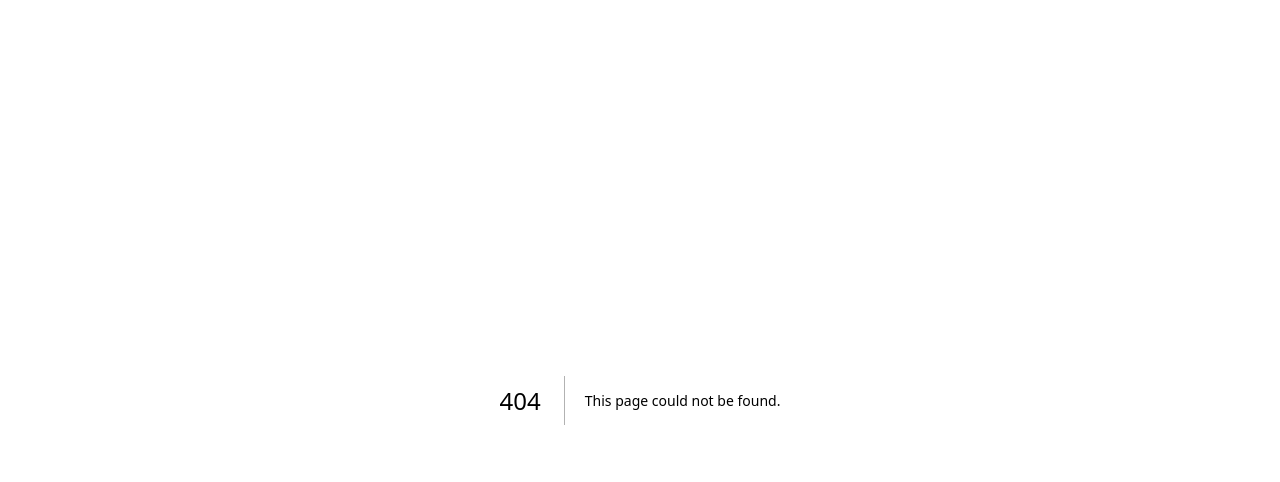
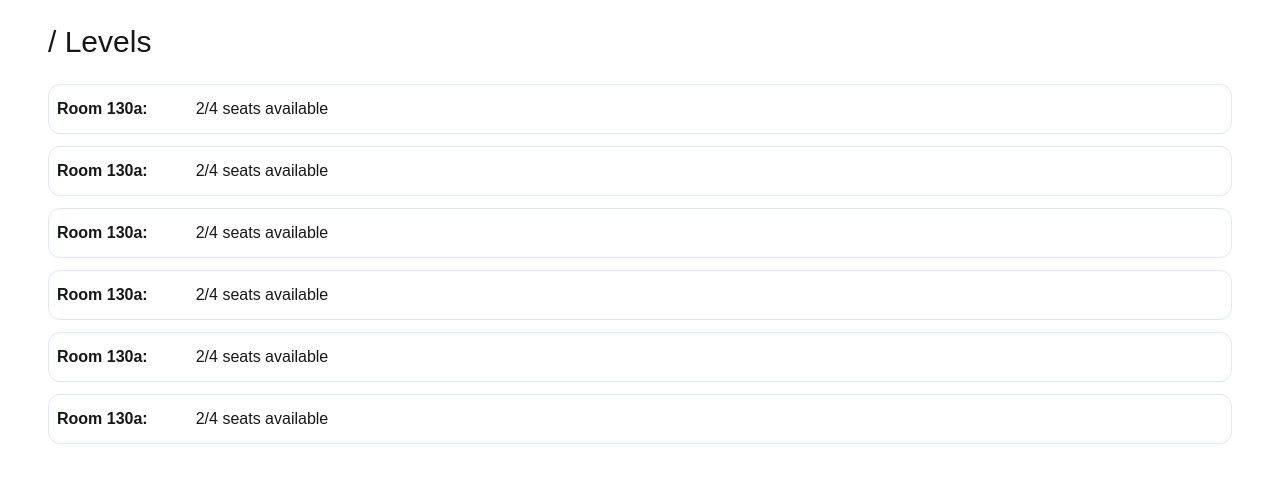
Before and after one commit to ethan-id/babyvidia-frontend, a Next.js app: page /levels in a window 1280 px wide. Before the commit this address had no page. Shown: the top 482 px of the page. Built offline with nearby package versions, Linux system fonts and the light colour scheme.

Commit message:
Add example route

```diff
--- /dev/null
+++ b/src/app/levels/page.tsx
@@ -0,0 +1,22 @@
+const ExampleRow = () => (
+    <div className='flex border p-2 gap-12 items-center border-slate-200 min-h-[50px] rounded-xl'>
+        <p className='font-bold'>Room 130a:</p>
+        <p>2/4 seats available</p>
+    </div>
+);
+
+export default async function LevelsPage() {
+    return (
+        <div className='flex flex-col gap-6 min-h-screen mx-12 my-6'>
+            <p className={'text-3xl'}>{'/ Levels'}</p>
+            <div className='flex flex-col justify-center gap-3'>
+                <ExampleRow/>
+                <ExampleRow/>
+                <ExampleRow/>
+                <ExampleRow/>
+                <ExampleRow/>
+                <ExampleRow/>
+            </div>
+        </div>
+    );
+}
--- a/src/app/page.tsx
+++ b/src/app/page.tsx
@@ -1,3 +1,4 @@
+import Link from 'next/link';
 import React, {Suspense} from 'react';
 
 const fakeFetchExample = async () => {
@@ -16,8 +17,11 @@ async function HomeContent() {
 // Main page component wrapped in Suspense
 export default function Home() {
     return (
-        <Suspense fallback={<div>Loading...</div>}>
-            <HomeContent />
-        </Suspense>
+        <div>
+            <Link href={'/levels'}>Click me!</Link>
+            <Suspense fallback={<div>Loading...</div>}>
+                <HomeContent />
+            </Suspense>
+        </div>
     );
 }
```
